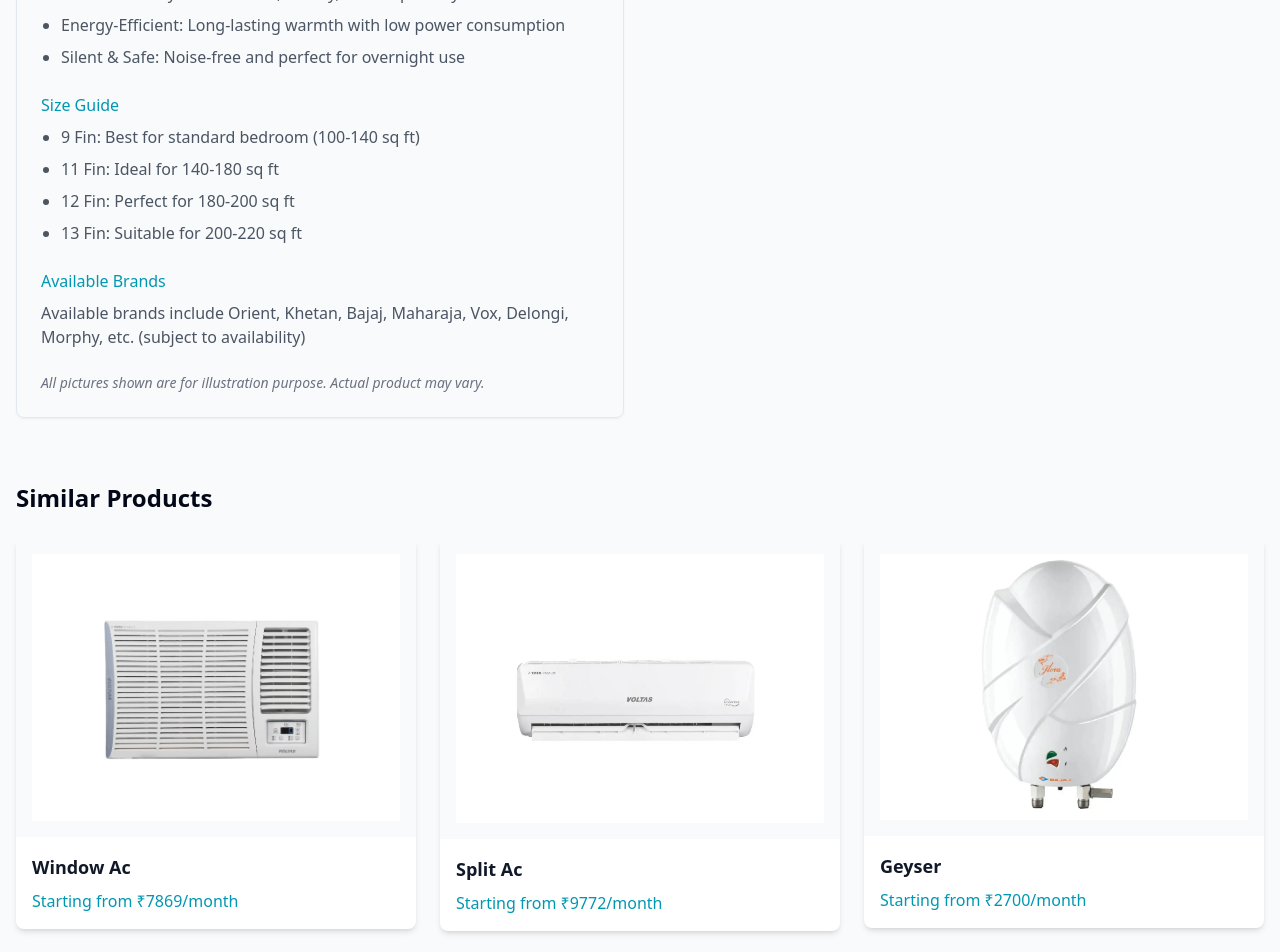
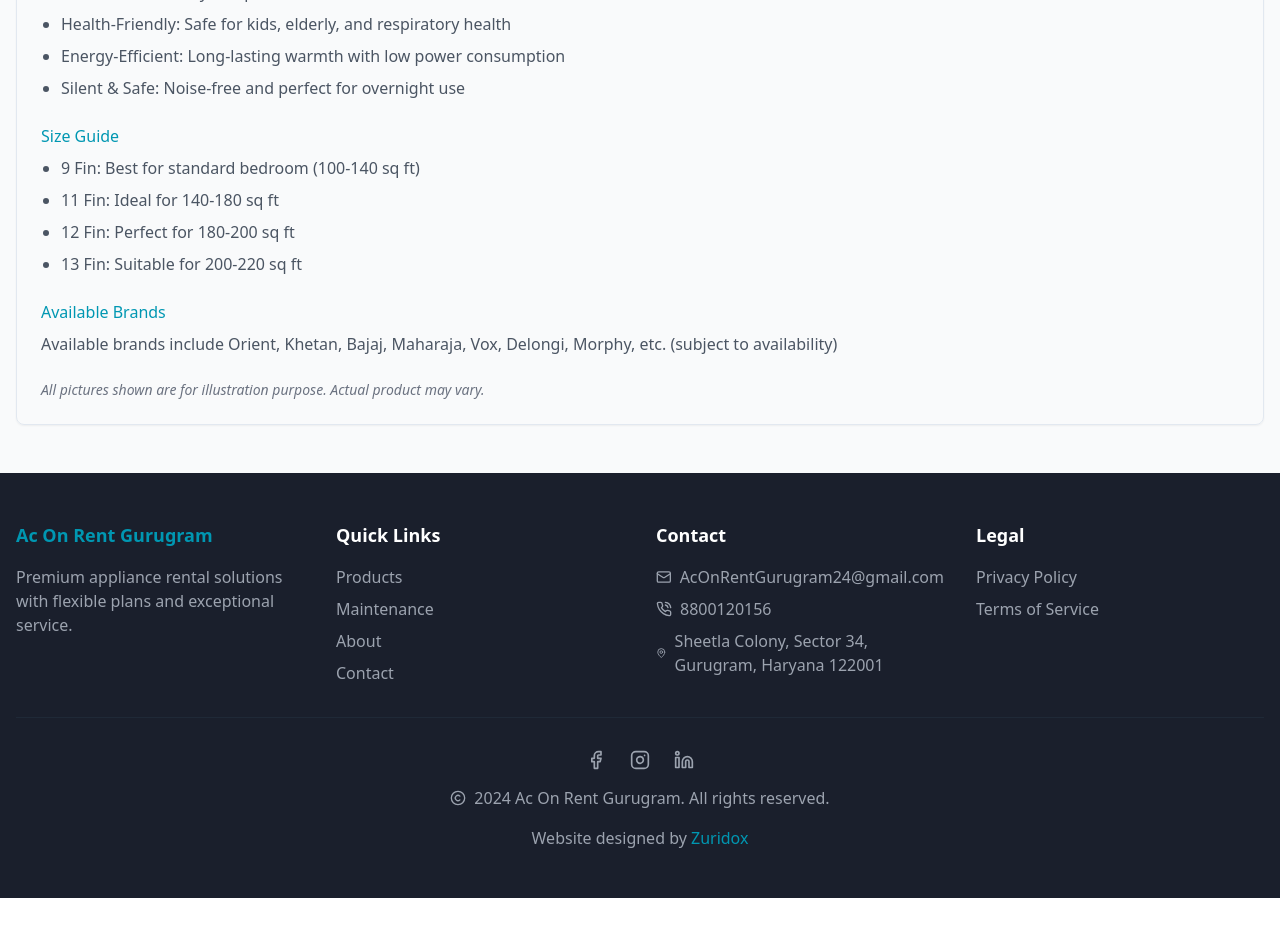
Before and after one commit to CodingBlow/appliance-haven-hub, a React (Vite) app: page /rent/room-heater in a window 1280 px wide. Shown: the part 1060-2012 px from the top of the page. After the commit the page ends 1958 px from the top, so only its background shows below. Built offline with nearby package versions, Linux system fonts and the light colour scheme.

Commit message:
Add product specifications below cards
Updated the product display to include detailed specifications for all products below the rental options. Enhanced the layout for a more professional appearance.
[skip gpt_engineer]

```diff
--- a/src/components/rent/ProductSpecifications.tsx
+++ b/src/components/rent/ProductSpecifications.tsx
@@ -30,7 +30,114 @@ export const ProductSpecifications = ({ productId }: ProductSpecificationsProps)
       brands: "Available brands include Orient, Khetan, Bajaj, Maharaja, Vox, Delongi, Morphy, etc. (subject to availability)",
       note: "All pictures shown are for illustration purpose. Actual product may vary."
     },
-    // Add specifications for other products here
+    "window-ac": {
+      highlights: [
+        "Energy-efficient cooling performance",
+        "Easy installation and maintenance",
+        "Robust build quality for long-term use",
+        "Multiple fan speed settings"
+      ],
+      features: [
+        "Anti-bacterial filter for clean air",
+        "Auto restart function after power cuts",
+        "Sleep mode for comfortable nights",
+        "Self-diagnosis feature for easy maintenance",
+        "Rotary compressor for efficient cooling"
+      ],
+      sizingGuide: [
+        "0.75 Ton: Suitable for up to 120 sq ft",
+        "1.0 Ton: Ideal for 120-180 sq ft",
+        "1.5 Ton: Perfect for 180-240 sq ft",
+        "2.0 Ton: Best for 240-400 sq ft"
+      ],
+      brands: "Available brands include Voltas, Blue Star, Carrier, LG, Samsung, etc. (subject to availability)",
+      note: "All pictures shown are for illustration purpose. Actual product may vary."
+    },
+    "split-ac": {
+      highlights: [
+        "Inverter technology for power savings",
+        "Elegant design with LED display",
+        "Wide air distribution",
+        "Quick cooling technology"
+      ],
+      features: [
+        "4-way air swing for uniform cooling",
+        "Dual inverter compressor",
+        "Anti-virus protection",
+        "Low noise operation",
+        "Smart diagnosis system"
+      ],
+      sizingGuide: [
+        "1.0 Ton: Ideal for rooms up to 120 sq ft",
+        "1.5 Ton: Perfect for 120-180 sq ft",
+        "2.0 Ton: Suitable for 180-240 sq ft"
+      ],
+      brands: "Available brands include Daikin, Hitachi, LG, Samsung, etc. (subject to availability)",
+      note: "All pictures shown are for illustration purpose. Actual product may vary."
+    },
+    "refrigerator": {
+      highlights: [
+        "Energy-efficient operation",
+        "Multiple storage compartments",
+        "Adjustable temperature control",
+        "Quick freeze function"
+      ],
+      features: [
+        "Multi-airflow system",
+        "Toughened glass shelves",
+        "Vegetable crisper",
+        "Door alarm",
+        "Anti-bacterial gasket"
+      ],
+      sizingGuide: [
+        "150L-220L: Ideal for 2-3 members",
+        "220L-400L: Perfect for 3-5 members"
+      ],
+      brands: "Available brands include LG, Samsung, Whirlpool, Godrej, etc. (subject to availability)",
+      note: "All pictures shown are for illustration purpose. Actual product may vary."
+    },
+    "washing-machine": {
+      highlights: [
+        "Multiple wash programs",
+        "Energy and water efficient",
+        "Durable build quality",
+        "Easy to use controls"
+      ],
+      features: [
+        "Quick wash option",
+        "Delay start function",
+        "Child lock safety",
+        "Auto-restart after power cuts",
+        "Lint filter"
+      ],
+      sizingGuide: [
+        "6-7 kg: Ideal for 3-4 members",
+        "7-8 kg: Perfect for 4-6 members"
+      ],
+      brands: "Available brands include LG, Samsung, IFB, Whirlpool, etc. (subject to availability)",
+      note: "All pictures shown are for illustration purpose. Actual product may vary."
+    },
+    "geyser": {
+      highlights: [
+        "Quick heating technology",
+        "Safety cut-off system",
+        "Corrosion-resistant tank",
+        "Temperature control"
+      ],
+      features: [
+        "Auto shut-off function",
+        "High-pressure resistance",
+        "Glass-lined tank",
+        "Energy-efficient heating",
+        "Long-lasting performance"
+      ],
+      sizingGuide: [
+        "15L: Suitable for 2-3 members",
+        "20L: Ideal for 3-4 members"
+      ],
+      brands: "Available brands include Bajaj, Havells, AO Smith, Venus, etc. (subject to availability)",
+      note: "All pictures shown are for illustration purpose. Actual product may vary."
+    }
   };
 
   const productSpecs = specifications[productId as keyof typeof specifications];
--- a/src/pages/RentPage.tsx
+++ b/src/pages/RentPage.tsx
@@ -131,7 +131,6 @@ Address: ${customerData.address}
                 productImage={productImage}
                 variant={formData.variant}
               />
-              <ProductSpecifications productId={productId || ""} />
             </div>
 
             <div>
@@ -150,36 +149,7 @@ Address: ${customerData.address}
             </div>
           </div>
 
-          {/* Similar Products Section */}
-          <div className="mt-16">
-            <h2 className="text-2xl font-bold mb-6">Similar Products</h2>
-            <div className="grid grid-cols-1 md:grid-cols-2 lg:grid-cols-3 gap-6">
-              {Object.keys(productVariants)
-                .filter((p) => p !== productId)
-                .slice(0, 3)
-                .map((p) => (
-                  <Link key={p} to={`/rent/${p}`} className="block group">
-                    <div className="bg-white rounded-lg shadow-md overflow-hidden hover:shadow-lg transition-shadow duration-300">
-                      <div className="aspect-w-16 aspect-h-9 p-4 bg-gray-50">
-                        <img
-                          src={getProductImage(p)}
-                          alt={p.split("-").join(" ")}
-                          className="w-full h-full object-contain group-hover:scale-105 transition-transform duration-300"
-                        />
-                      </div>
-                      <div className="p-4">
-                        <h3 className="text-lg font-semibold capitalize text-gray-900">
-                          {p.split("-").join(" ")}
-                        </h3>
-                        <p className="text-primary font-medium mt-2">
-                          Starting from ₹{getPricing(p, "monthly", productVariants[p][0], 3)}/month
-                        </p>
-                      </div>
-                    </div>
-                  </Link>
-                ))}
-            </div>
-          </div>
+          <ProductSpecifications productId={productId || ""} />
         </div>
       </main>
 
```
